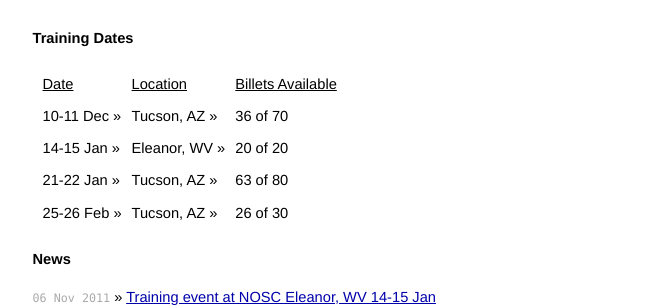
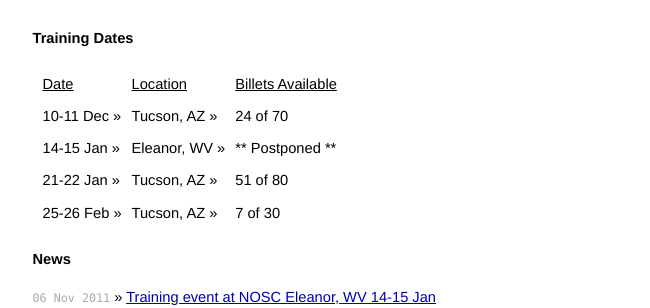
Before and after one commit to BTBurke/sentry.emdetf.org, a Jekyll site: the page built from index.html, in a window 1280 px wide. Shown: the part 165-473 px from the top of the page, without its empty margins (314-964 px from the left). Built offline with Jekyll 4.4.1, drawn with Linux system fonts in a browser that asks for light colours; Markdown is read by kramdown in place of the engine named in the settings.

Commit message:
Updated with postponement of Eleanor event

```diff
--- a/index.html
+++ b/index.html
@@ -21,22 +21,22 @@ title: FY12 SFRC Sentry and M9 Qualifications
 <tr>
   <td>10-11 Dec &raquo; </td>
   <td>Tucson, AZ &raquo; </td>
-  <td>36 of 70</td>
+  <td>24 of 70</td>
 </tr>
 <tr>
   <td>14-15 Jan &raquo; </td>
   <td>Eleanor, WV &raquo; </td>
-  <td>20 of 20</td>
+  <td>** Postponed **</td>
 </tr>
 <tr>
   <td>21-22 Jan &raquo; </td>
   <td>Tucson, AZ &raquo; </td>
-  <td>63 of 80</td>
+  <td>51 of 80</td>
 </tr>
 <tr>
   <td>25-26 Feb &raquo; </td>
   <td>Tucson, AZ &raquo; </td>
-  <td>26 of 30</td>
+  <td>7 of 30</td>
 </tr>
 </table>
 
```
